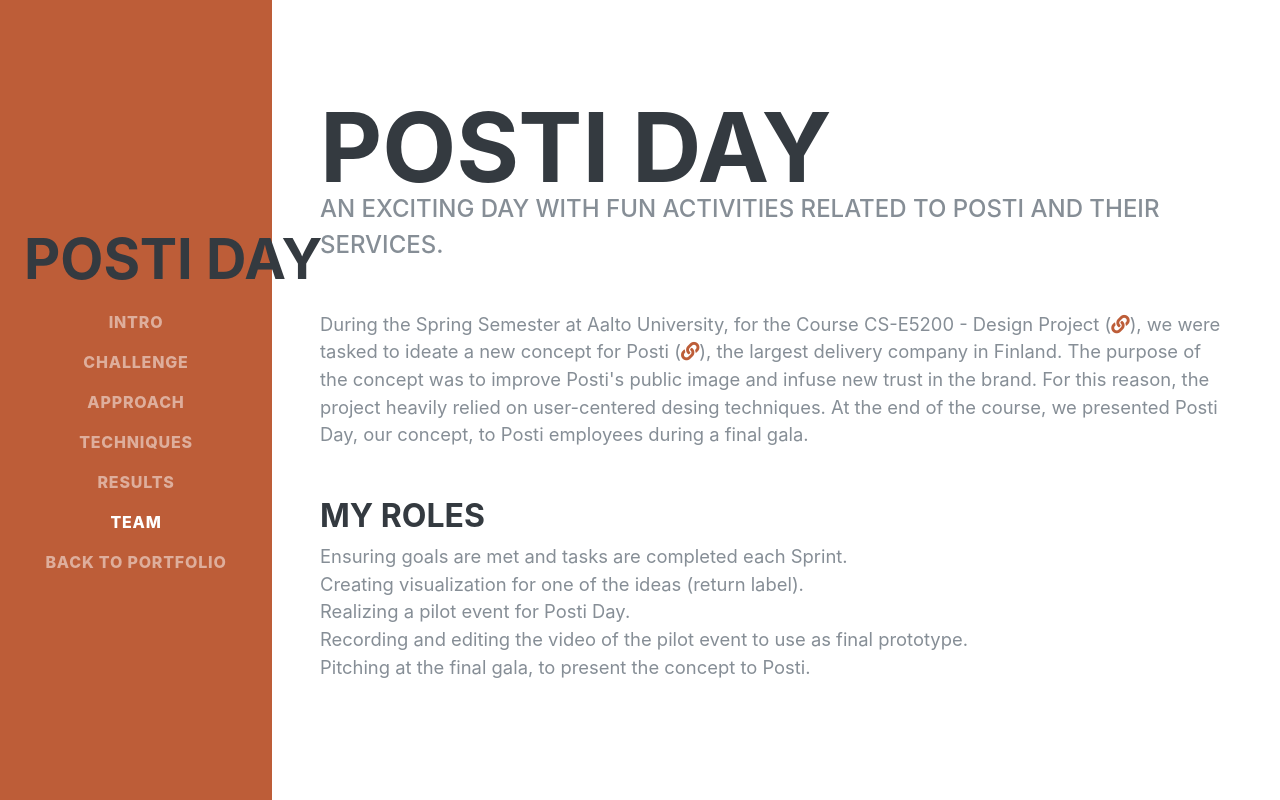
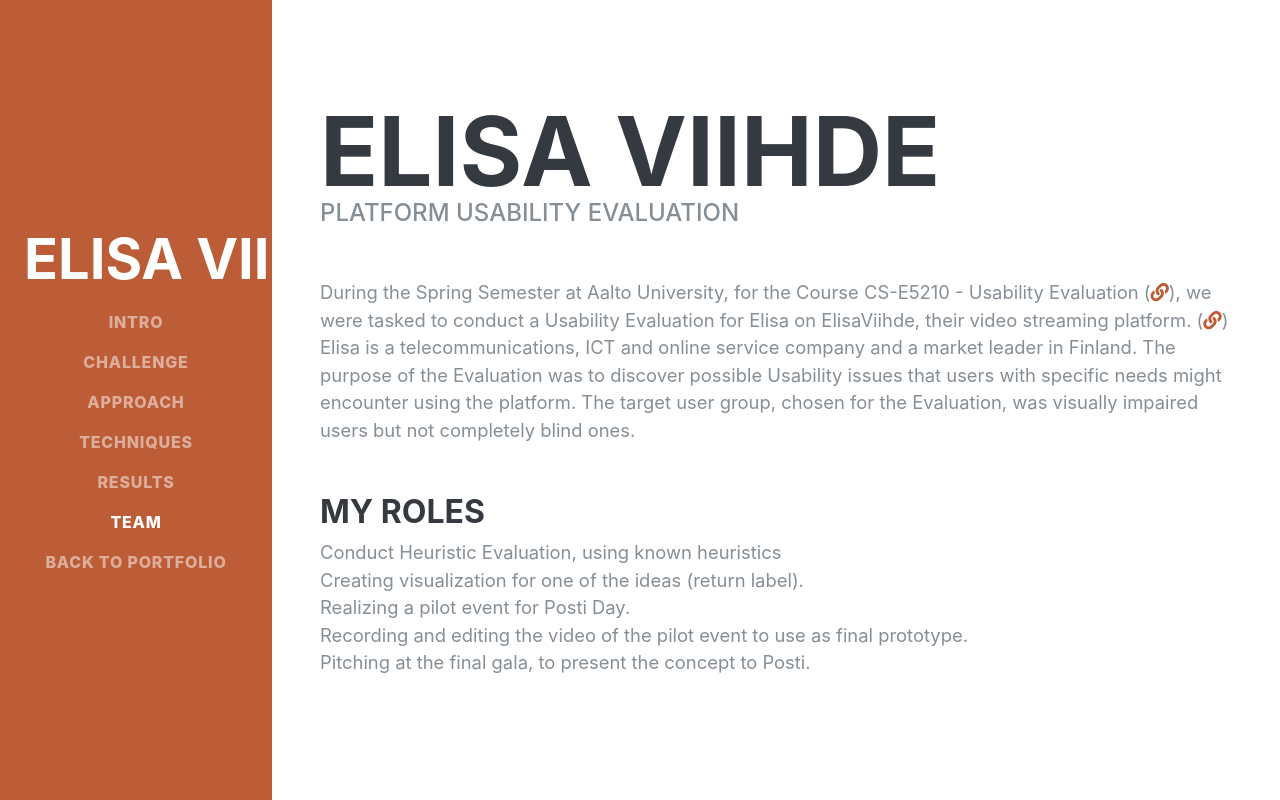
Before and after one commit to FedeMITIC/fedemitic.github.io, a plain HTML site: page projects/elisaviihde/index.html in a window 1280 px wide. Shown: the top 800 px of the page. Drawn offline with Linux system fonts and the light colour scheme; files whose address does not match are found by name; a web font is replaced by a local one.

Commit message:
[WIP] Added Elisaviihde project

```diff
--- a/projects/elisaviihde/index.html
+++ b/projects/elisaviihde/index.html
@@ -7,7 +7,7 @@
   <meta name="description" content="">
   <meta name="author" content="">
 
-  <title>Federico Macchi | Résumé</title>
+  <title>Federico Macchi | ElisaViihde</title>
   <link rel="apple-touch-icon" sizes="180x180" href="../../apple-touch-icon.png">
   <link rel="icon" type="image/png" sizes="32x32" href="../../favicon-32x32.png">
   <link rel="icon" type="image/png" sizes="16x16" href="../..//favicon-16x16.png">
@@ -39,7 +39,7 @@
 <body id="page-top">
   <nav class="navbar navbar-expand-lg navbar-dark bg-primary fixed-top" id="sideNav">
     <a class="navbar-brand js-scroll-trigger" href="#page-top">
-      <h2 class="mb-0">POSTI DAY</h2>
+      <h2 class="mb-0" style="color: #fff;">Elisa Viihde</h2>
     </a>
     <button class="navbar-toggler" type="button" data-toggle="collapse" data-target="#navbarSupportedContent"
       aria-controls="navbarSupportedContent" aria-expanded="false" aria-label="Toggle navigation">
@@ -75,20 +75,23 @@
 
     <section class="resume-section p-3 p-lg-5 d-flex align-items-center" id="intro">
       <div class="w-100">
-        <h1 class="mb-0">POSTI DAY
-        </h1>
-        <div class="subheading mb-5">An exciting day with fun activities related to Posti and their services.</div>
-        <p class="lead mb-5">During the Spring Semester at Aalto University, for the Course CS-E5200 - Design Project
-          (<a href="https://oodi.aalto.fi/a/opintjakstied.jsp?OpinKohd=1125650467&takaisin=etusivu.html"
-            target="_blank"><i class="fas fa-link"></i></a>), we were tasked to ideate a new concept for Posti (<a
-            href="https://www.posti.fi/index-en.html" target="_blank"><i class="fas fa-link"></i></a>), the largest
-          delivery company in Finland.
-          The purpose of the concept was to improve Posti's public image and infuse new trust in the brand. For this
-          reason, the project heavily relied on user-centered desing techniques.
-          At the end of the course, we presented Posti Day, our concept, to Posti employees during a final gala.</p>
+        <h1 class="mb-0">Elisa Viihde</h1>
+        <div class="subheading mb-5">Platform Usability Evaluation</div>
+        <p class="lead mb-5">During the Spring Semester at Aalto University, for the Course CS-E5210 - Usability
+          Evaluation
+          (<a href="https://oodi.aalto.fi/a/opintjakstied.jsp?OpinKohd=1126047401&takaisin=etusivu.html" target="_blank"
+            rel="noopener noreferrer"><i class="fas fa-link"></i></a>), we were tasked to conduct a Usability Evaluation
+          for Elisa on ElisaViihde, their video streaming platform.
+          (<a href="https://www.posti.fi/index-en.html" target="_blank" rel="noopener noreferrer"><i
+              class="fas fa-link"></i></a>) Elisa is a telecommunications, ICT and online service company and a market
+          leader in Finland.
+          The purpose of the Evaluation was to discover possible Usability issues that users with specific needs might
+          encounter using the platform.
+          The target user group, chosen for the Evaluation, was visually impaired users but not completely blind ones.
+        </p>
         <h3 class="mb-2">My Roles</h3>
         <p class="lead">
-          Ensuring goals are met and tasks are completed each Sprint.<br />
+          Conduct Heuristic Evaluation, using known heuristics <br />
           Creating visualization for one of the ideas (return label).<br />
           Realizing a pilot event for Posti Day.<br />
           Recording and editing the video of the pilot event to use as final prototype.<br />
```
